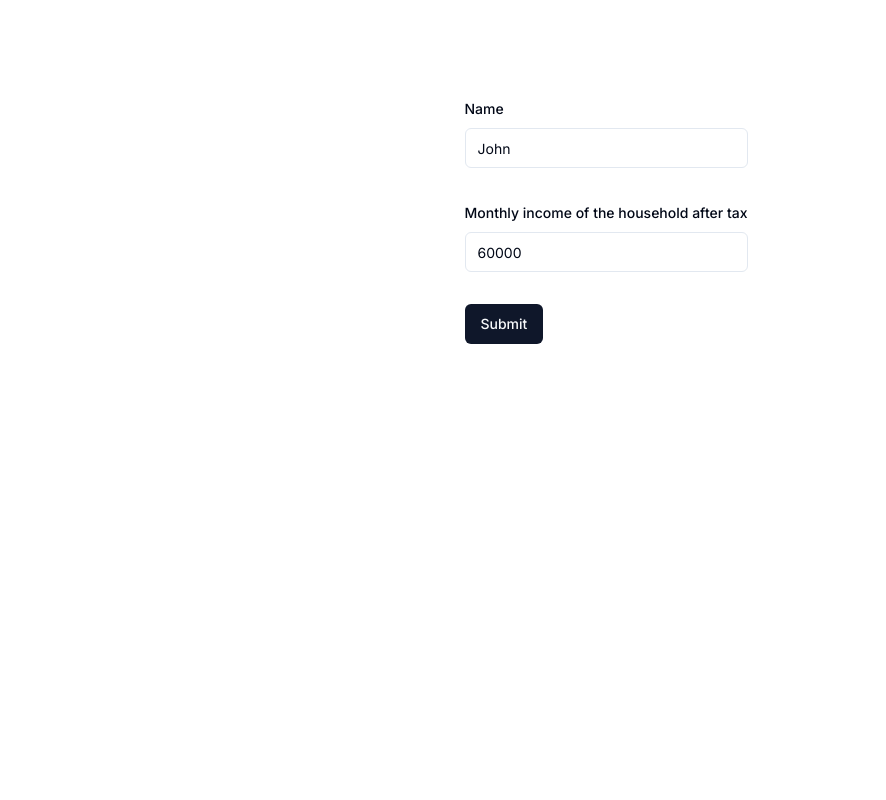
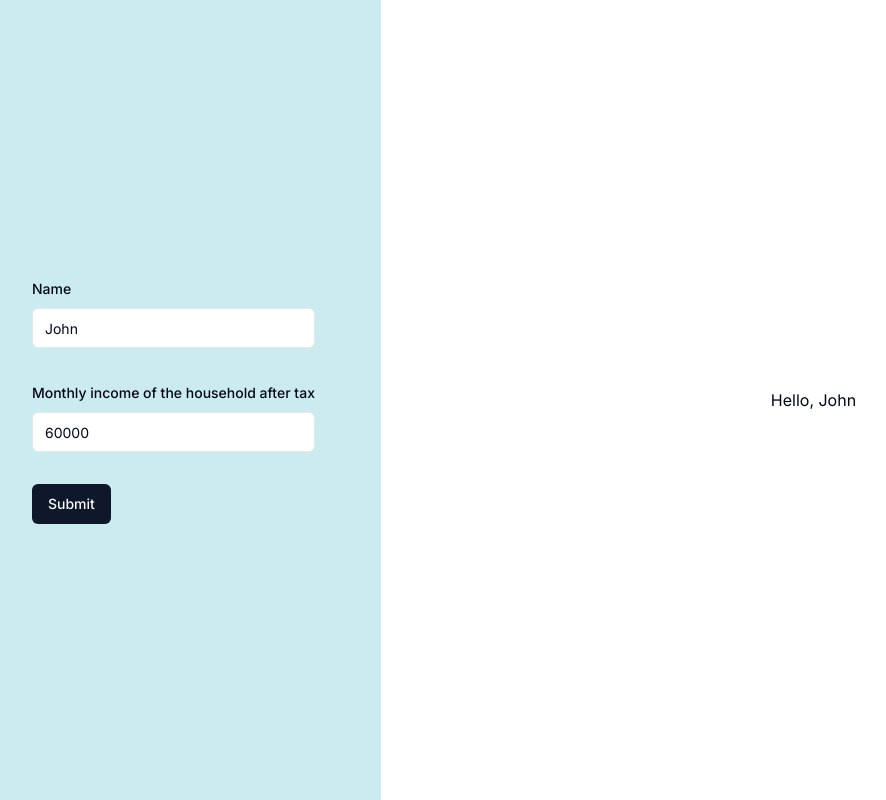
Before and after one commit to estubmo/ducky-footprint-calculator, a Next.js app: page / in a window 1280 px wide. Shown: the whole page, without its empty margins (34-920 px from the left). Built offline with nearby package versions, Linux system fonts and the light colour scheme.

Commit message:
feat: add basic styling and code separation

```diff
--- /dev/null
+++ b/src/app/components/footprint-container.tsx
@@ -0,0 +1,35 @@
+"use client";
+
+import { FootprintForm } from "./footprint-form";
+import { FootprintResult } from "./footprint-result";
+import { zodResolver } from "@hookform/resolvers/zod";
+import { calculateFootprint } from "../actions";
+import { useForm } from "react-hook-form";
+import { Footprint } from "@/types";
+import { footprintFormSchema } from "@/schemas";
+import { useState } from "react";
+
+export function FootprintContainer() {
+    const [annualFootprint, setAnnualFootprint] = useState<number | null>(null);
+    const form = useForm<Footprint>({
+        resolver: zodResolver(footprintFormSchema),
+        defaultValues: {
+            name: "John",
+            monthlyIncomeAfterTax: 60000,
+        },
+    });
+    const name = form.watch("name");
+    async function onSubmit(values: Footprint) {
+        const res = await calculateFootprint(values);
+    }
+    return (
+        <div className="flex min-h-screen w-full">
+            <div className="bg-[#CCEBEE] w-[614px] flex flex-col justify-center items-center">
+                <FootprintForm form={form} onSubmit={onSubmit} />
+            </div>
+            <div className="flex w-full grow justify-center">
+                <FootprintResult name={name} />
+            </div>
+        </div>
+    );
+}
--- a/src/app/components/footprint-form.tsx
+++ b/src/app/components/footprint-form.tsx
@@ -9,25 +9,12 @@ import {
     FormMessage,
 } from "@/components/ui/form";
 import { Input } from "@/components/ui/input";
-import { zodResolver } from "@hookform/resolvers/zod";
-import { calculateFootprint } from "../actions";
-import { useForm } from "react-hook-form";
 import { Footprint } from "@/types";
-import { footprintFormSchema } from "@/schemas";
-
-export function FootprintForm() {
-    const form = useForm<Footprint>({
-        resolver: zodResolver(footprintFormSchema),
-        defaultValues: {
-            name: "John",
-            monthlyIncomeAfterTax: 60000,
-        },
-    });
-
-    async function onSubmit(values: Footprint) {
-        const res = await calculateFootprint(values);
-    }
-
+import { UseFormReturn } from "react-hook-form";
+export function FootprintForm({
+    form,
+    onSubmit,
+}: { form: UseFormReturn<Footprint>; onSubmit: (values: Footprint) => void }) {
     return (
         <Form {...form}>
             <form onSubmit={form.handleSubmit(onSubmit)} className="space-y-8">
--- /dev/null
+++ b/src/app/components/footprint-result.tsx
@@ -0,0 +1,9 @@
+"use client";
+
+export function FootprintResult({ name }: { name: string }) {
+    return (
+        <div className="flex flex-col items-center justify-center">
+            Hello, {name}
+        </div>
+    );
+}
--- a/src/app/page.tsx
+++ b/src/app/page.tsx
@@ -1,9 +1,10 @@
+import { FootprintContainer } from "./components/footprint-container";
 import { FootprintForm } from "./components/footprint-form";
 
 export default function Home() {
   return (
-    <main className="flex min-h-screen flex-col items-center justify-between p-24">
-      <FootprintForm />
+    <main className="flex min-h-screen flex-col items-center justify-between ">
+      <FootprintContainer />
     </main>
   );
 }
```
